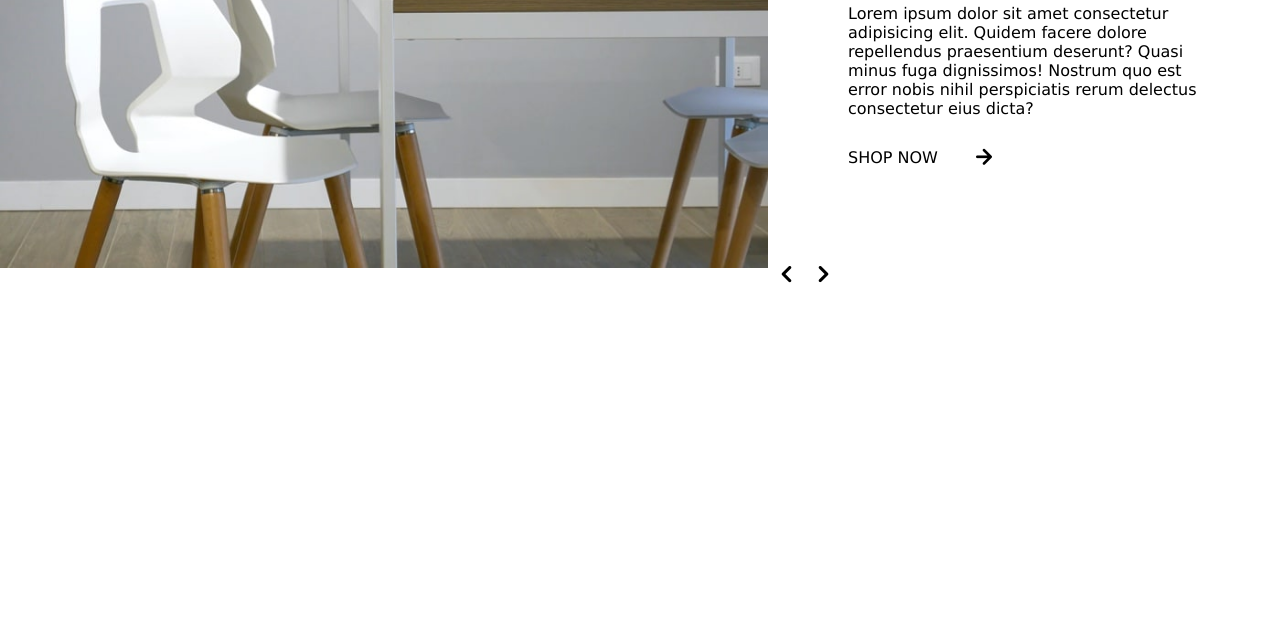
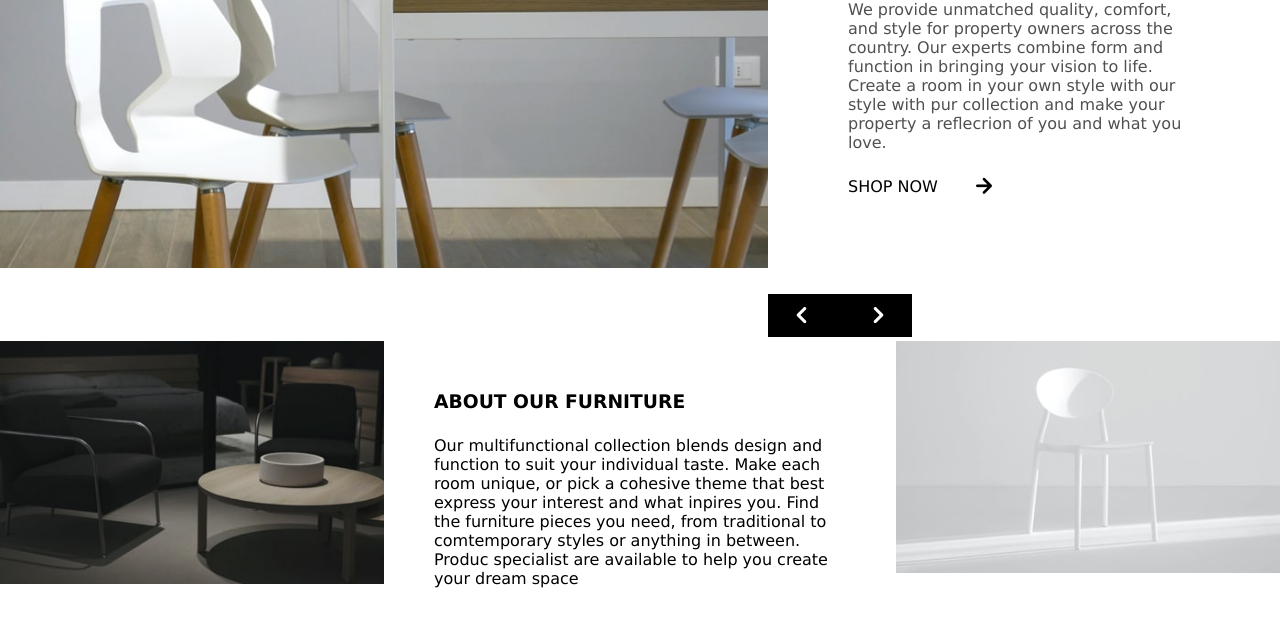
Before and after one commit to Nol1419/room-homepage, a plain HTML site: page index.html in a window 1280 px wide. Shown: the part 220-858 px from the top of the page. Before the commit the page ends 800 px from the top, so only its background shows below. Drawn offline with nearby package versions, Linux system fonts and the light colour scheme.

Commit message:
finishing the step  website

```diff
--- a/index.html
+++ b/index.html
@@ -17,6 +17,7 @@
 </head>
 <body>
 
+  <!-- navbars page -->
   <nav class="navbars">
     <h1>Room</h1>
 
@@ -30,6 +31,7 @@
 
   </nav>
 
+  <!-- Encabezado de pagina -->
   <header>
 
     <div class="slides fade">
@@ -38,7 +40,7 @@
       <div class="info">
         <h2>Discover Innovative Ways to Decorate</h2>
 
-        <p>Lorem ipsum dolor sit amet consectetur adipisicing elit. Quidem facere dolore repellendus praesentium deserunt? Quasi minus fuga dignissimos! Nostrum quo est error nobis nihil perspiciatis rerum delectus consectetur eius dicta?</p>
+        <p>We provide unmatched quality, comfort, and style for property owners across the country. Our experts combine form and function in bringing your vision to life. Create a room in your own style with our style with pur collection and make your property a reflecrion of you and what you love. </p>
 
         <span class="contain-span">
           <a href="#" class="link_shop">SHOP NOW</a>
@@ -59,9 +61,9 @@
       <img src="./public/img/desktop-image-hero-2.jpg" alt="" class="product_image">
 
       <div class="info">
-        <h2>a Innovative Ways to Decorate</h2>
+        <h2>We are Available All Across the Globe</h2>
 
-        <p>Lorem ipsum dolor sit amet consectetur adipisicing elit. Quidem facere dolore repellendus praesentium deserunt? Quasi minus fuga dignissimos! Nostrum quo est error nobis nihil perspiciatis rerum delectus consectetur eius dicta?</p>
+        <p>With store all over the world, it´s easy for you to find furniture for your home place of business. Locally, We´re in most major cities throughout the country. Find the branch nearest you using our store locator. Any questions? Don´t hesitate to contact us today.</p>
 
         <span class="contain-span">
           <a href="#" class="link_shop">SHOP NOW</a>
@@ -82,9 +84,9 @@
       <img src="./public/img/desktop-image-hero-3.jpg" alt="" class="product_image">
 
       <div class="info">
-        <h2>b Innovative Ways to Decorate</h2>
+        <h2>Manufactured With The Best Materials</h2>
 
-        <p>Lorem ipsum dolor sit amet consectetur adipisicing elit. Quidem facere dolore repellendus praesentium deserunt? Quasi minus fuga dignissimos! Nostrum quo est error nobis nihil perspiciatis rerum delectus consectetur eius dicta?</p>
+        <p>Our modern furniture store provide a high level of quality. Our company has invested in advanced technology to ensure that everyproduct is made as perfect and as consistent as possible. With three decades of experencie in this industry, we understand what customers want for their home and office.</p>
 
         <span class="contain-span">
           <a href="#" class="link_shop">SHOP NOW</a>
@@ -101,8 +103,28 @@
 
     </div>
 
+  </header>
 
-  </header>
+  <section>
+    <article>
+      <figure>
+        <img src="images/image-about-dark.jpg" alt="imagen1">
+      </figure>
+
+      <div class="content_article">
+        <h3>ABOUT OUR FURNITURE</h3>
+
+        <p>Our multifunctional collection blends design and function to suit your individual taste. Make each room unique, or pick a cohesive theme that best express your interest and what inpires you. Find the furniture pieces you need, from traditional to comtemporary styles or anything in between. Produc specialist are available to help you create your dream space</p>
+
+      </div>
+
+      <figure>
+        <img src="images/image-about-light.jpg" alt="imagen2">
+      </figure>
+
+    </article>
+
+  </section>
 
 
   <!-- <div class="attribution">
--- a/public/css/index.css
+++ b/public/css/index.css
@@ -8,6 +8,7 @@ body{
     text-decoration: none;
     list-style: none;
     font-family: Verdana, Geneva, Tahoma, sans-serif;
+    /* display: block; */
 }
 
 img{
@@ -64,13 +65,14 @@ i{
 
 .navbars .contanier_links a{
     color: rgba(255, 255, 255, 0.502);
-   transition: all 400ms ease;
-   font-weight: 600;
+    font-weight: 400;
+    transition: all 200ms ease;
 }
 
 .navbars .contanier_links a:hover{
     color: #fff;
-    font-weight: 600;
+    border-bottom: 5px solid #fff;
+    font-weight: 400;
 }
 
 /* Header */
@@ -104,9 +106,10 @@ header .info  h2{
     font-size: 1.8rem;
 }
 
-header .info  p{
-    padding: 10px 0;
-    margin: 10px 0;
+header .slides .info  p{
+    padding: 15.5px 0;
+    /* margin: 15.5px 0; */
+    color: #4e5052;
 }
 
 header .info  span{
@@ -121,9 +124,6 @@ header .info  span a{
     margin: 10px 30px 0 0;
 }
 
-/* header .info  span i{
-} */
-
 header .info .arrows{
     display: grid;
     position: absolute;
@@ -132,19 +132,58 @@ header .info .arrows{
     top: 89%;
     left: 60%;
     transition: all 600ms ease;
+    margin-top: 15px;
+}
+
+header .info .arrows .prev{
+    cursor: pointer;
+    padding:0 20px 0 15px;
+    background: #000;
+    color: #fff;
+    transition: all 400ms ease;
 }
 
 header .info .arrows .prev:hover{
     cursor: pointer;
     color: #fff;
+    background: rgb(115, 115, 115);
+}
+
+header .info .arrows .next{
     background: #000;
+    color: #fff;
+    padding:0 15px 0 20px;
+    cursor: pointer;
+    transition: all 400ms ease;
 }
 
 header .info .arrows .next:hover{
     color: #fff;
-    background: #000;
+    background: rgb(115, 115, 115);
     cursor: pointer;
 }
+
+/* SECTION  PAGE*/
+
+section{
+    display: flex;
+    flex-direction: row;
+}
+
+section article{
+    display: grid;
+    grid-template-columns: 30% 40% 30%;
+}
+
+section article .content_article{
+    display: flex;
+    flex-direction: column;
+    gap: 1.5rem;
+    margin: 50px;
+}
+
+
+
 
 
 /* <!-- Feel free to remove these styles or customise in your own stylesheet 👍 --> */
```
